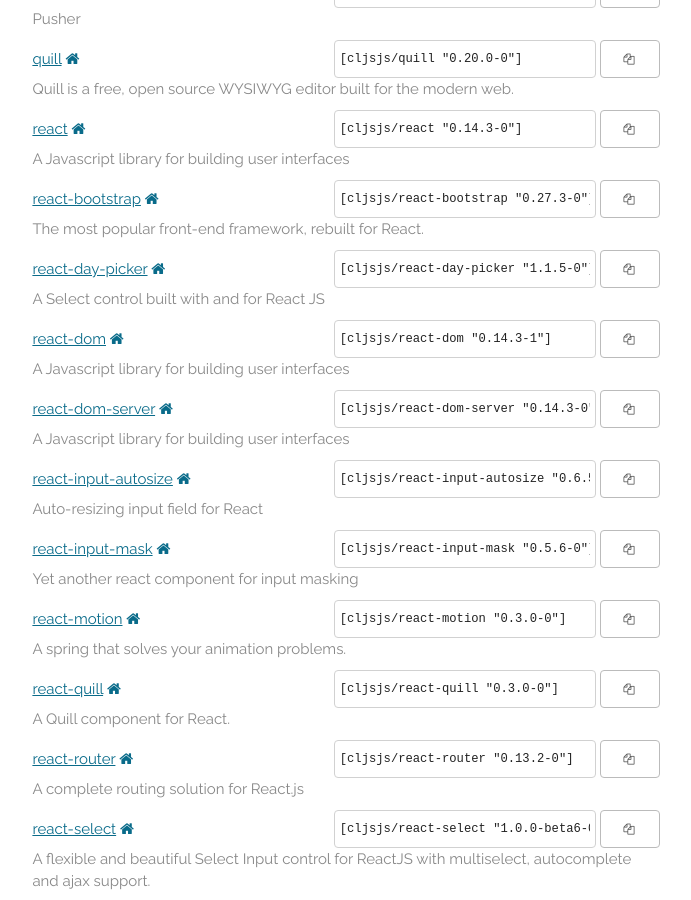
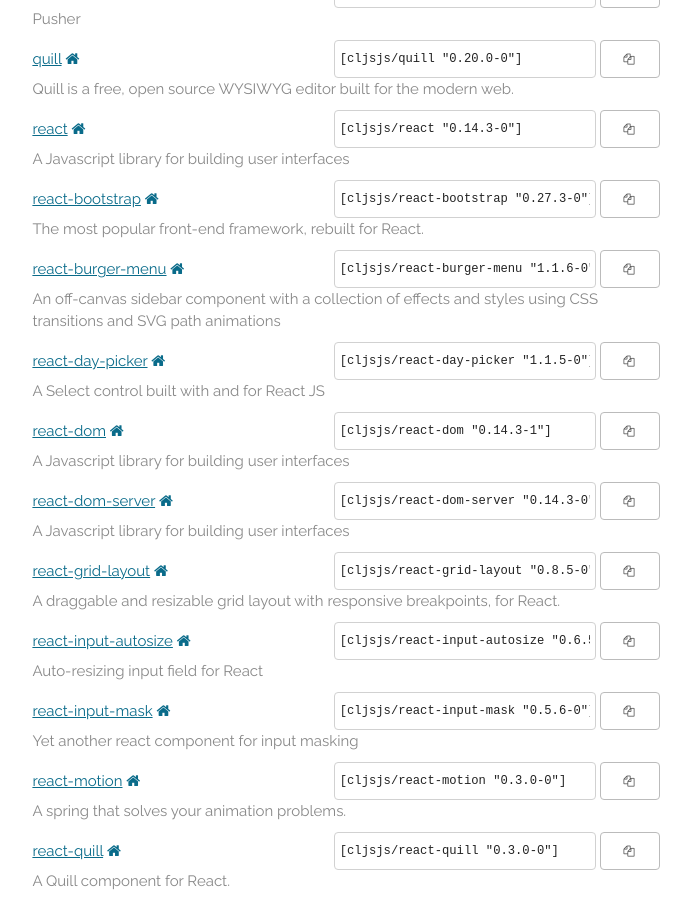
Before and after one commit to cljsjs/cljsjs.github.io, a Jekyll site: the page built from index.markdown, in a window 1280 px wide and 900 px high, scrolled down 7796 px. Shown: the whole window, without its empty margins (294-985 px from the left). Built offline with Jekyll 4.4.1, drawn with Linux system fonts in a browser that asks for light colours; nearby versions of some CDN libraries; comment, search, counter and statistics services are not loaded.

Commit message:
Automatic update

```diff
--- a/_includes/packages.html
+++ b/_includes/packages.html
@@ -852,6 +852,15 @@
     <p class="description">The most popular front-end framework, rebuilt for React.</p>
   </li>
   <li>
+    <a href="https://clojars.org/cljsjs/react-burger-menu">react-burger-menu</a>
+    <a href="https://github.com/negomi/react-burger-menu" target="new"><i class="fa fa-home"></i></a>
+    <span class="clojars">
+      <input type="text" value='[cljsjs/react-burger-menu "1.1.6-0"]'/>
+      <button data-clipboard-text='[cljsjs/react-burger-menu "1.1.6-0"]'><i class="fa fa-copy"></i></button>
+    </span>
+    <p class="description">An off-canvas sidebar component with a collection of effects and styles using CSS transitions and SVG path animations</p>
+  </li>
+  <li>
     <a href="https://clojars.org/cljsjs/react-day-picker">react-day-picker</a>
     <a href="http://jedwatson.github.io/react-day-picker" target="new"><i class="fa fa-home"></i></a>
     <span class="clojars">
@@ -877,6 +886,15 @@
       <button data-clipboard-text='[cljsjs/react-dom-server "0.14.3-0"]'><i class="fa fa-copy"></i></button>
     </span>
     <p class="description">A Javascript library for building user interfaces</p>
+  </li>
+  <li>
+    <a href="https://clojars.org/cljsjs/react-grid-layout">react-grid-layout</a>
+    <a href="https://github.com/STRML/react-grid-layout/" target="new"><i class="fa fa-home"></i></a>
+    <span class="clojars">
+      <input type="text" value='[cljsjs/react-grid-layout "0.8.5-0"]'/>
+      <button data-clipboard-text='[cljsjs/react-grid-layout "0.8.5-0"]'><i class="fa fa-copy"></i></button>
+    </span>
+    <p class="description">A draggable and resizable grid layout with responsive breakpoints, for React.</p>
   </li>
   <li>
     <a href="https://clojars.org/cljsjs/react-input-autosize">react-input-autosize</a>
```
